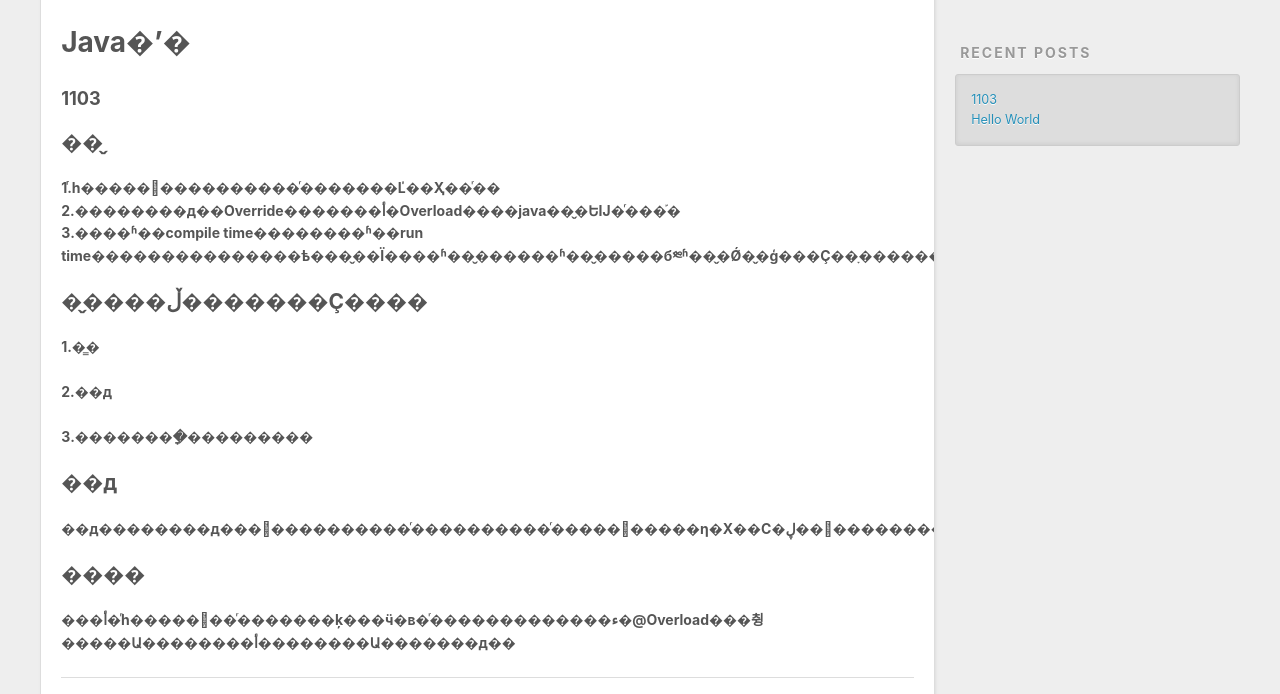
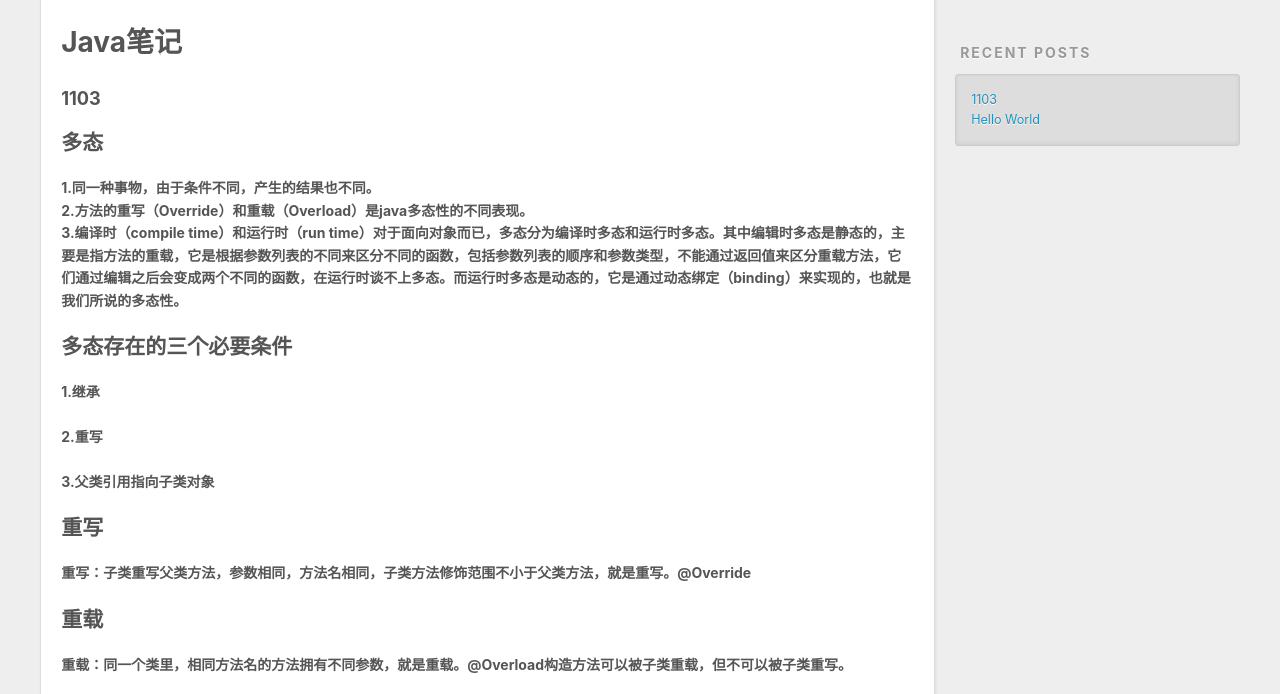
Before and after one commit to liurui-like/liurui-like.github.io, a plain HTML site: page index.html in a window 1280 px wide. Shown: the part 435-1129 px from the top of the page. Drawn offline with nearby package versions, Linux system fonts and the light colour scheme.

Commit message:
Site updated: 2020-11-03 23:17:10

```diff
--- a/index.html
+++ b/index.html
@@ -86,17 +86,17 @@
 
     <div class="article-entry" itemprop="articleBody">
 
-        <h1 id="Java�ʼ�"><a href="#Java�ʼ�" class="headerlink" title="Java�ʼ�"></a>Java�ʼ�</h1><h3 id="1103"><a href="#1103" class="headerlink" title="1103"></a>1103</h3><h2 id="��̬"><a href="#��̬" class="headerlink" title="��̬"></a>��̬</h2><p><strong>1.ͬһ���������������ͬ�������Ľ��Ҳ��ͬ��</strong><br><strong>2.��������д��Override�������أ�Overload����java��̬�ԵĲ�ͬ���֡�</strong><br><strong>3.����ʱ��compile time��������ʱ��run time���������������ѣ���̬��Ϊ����ʱ��̬������ʱ��̬�����б༭ʱ��̬�Ǿ�̬�ģ���Ҫ��ָ���������أ����Ǹ��ݲ����б��Ĳ�ͬ�����ֲ�ͬ�ĺ��������������б���˳��Ͳ������ͣ�����ͨ������ֵ���������ط���������ͨ���༭֮�����������ͬ�ĺ�����������ʱ̸���϶�̬��������ʱ��̬�Ƕ�̬�ģ�����ͨ����̬�󶨣�binding����ʵ�ֵģ�Ҳ����������˵�Ķ�̬�ԡ�</strong></p>
-<h2 id="��̬���ڵ�������Ҫ����"><a href="#��̬���ڵ�������Ҫ����" class="headerlink" title="��̬���ڵ�������Ҫ����"></a>��̬���ڵ�������Ҫ����</h2><p><strong>1.�̳�</strong></p>
-<p><strong>2.��д</strong></p>
-<p><strong>3.��������ָ���������</strong></p>
-<h2 id="��д"><a href="#��д" class="headerlink" title="��д"></a>��д</h2><p><strong>��д��������д���෽����������ͬ����������ͬ�����෽�����η�Χ��С�ڸ��෽����������д��@Override</strong></p>
-<h2 id="����"><a href="#����" class="headerlink" title="����"></a>����</h2><p><strong>���أ�ͬһ�������ͬ�������ķ���ӵ�в�ͬ�������������ء�@Overload���췽�����Ա��������أ��������Ա�������д��</strong></p>
+        <h1 id="Java笔记"><a href="#Java笔记" class="headerlink" title="Java笔记"></a>Java笔记</h1><h3 id="1103"><a href="#1103" class="headerlink" title="1103"></a>1103</h3><h2 id="多态"><a href="#多态" class="headerlink" title="多态"></a>多态</h2><p><strong>1.同一种事物，由于条件不同，产生的结果也不同。</strong><br><strong>2.方法的重写（Override）和重载（Overload）是java多态性的不同表现。</strong><br><strong>3.编译时（compile time）和运行时（run time）对于面向对象而已，多态分为编译时多态和运行时多态。其中编辑时多态是静态的，主要是指方法的重载，它是根据参数列表的不同来区分不同的函数，包括参数列表的顺序和参数类型，不能通过返回值来区分重载方法，它们通过编辑之后会变成两个不同的函数，在运行时谈不上多态。而运行时多态是动态的，它是通过动态绑定（binding）来实现的，也就是我们所说的多态性。</strong></p>
+<h2 id="多态存在的三个必要条件"><a href="#多态存在的三个必要条件" class="headerlink" title="多态存在的三个必要条件"></a>多态存在的三个必要条件</h2><p><strong>1.继承</strong></p>
+<p><strong>2.重写</strong></p>
+<p><strong>3.父类引用指向子类对象</strong></p>
+<h2 id="重写"><a href="#重写" class="headerlink" title="重写"></a>重写</h2><p><strong>重写：子类重写父类方法，参数相同，方法名相同，子类方法修饰范围不小于父类方法，就是重写。@Override</strong></p>
+<h2 id="重载"><a href="#重载" class="headerlink" title="重载"></a>重载</h2><p><strong>重载：同一个类里，相同方法名的方法拥有不同参数，就是重载。@Overload构造方法可以被子类重载，但不可以被子类重写。</strong></p>
 
 
     </div>
     <footer class="article-footer">
-      <a data-url="http://example.com/2020/11/03/1103/" data-id="ckh243948000060urdv9lfqmm" class="article-share-link">Share</a>
+      <a data-url="http://example.com/2020/11/03/1103/" data-id="ckh248g9o0000goura3aqgtz8" class="article-share-link">Share</a>
 
 
     </footer>
@@ -145,7 +145,7 @@
 
     </div>
     <footer class="article-footer">
-      <a data-url="http://example.com/2020/11/01/hello-world/" data-id="ckh24394k000160urebye2s84" class="article-share-link">Share</a>
+      <a data-url="http://example.com/2020/11/01/hello-world/" data-id="ckh248g9s0001gourcwp5fcgx" class="article-share-link">Share</a>
 
 
     </footer>
```
Also changed, not shown: 2020/11/01/hello-world/index.html (+1 -1 lines), 2020/11/03/1103/index.html (+10 -10 lines).
